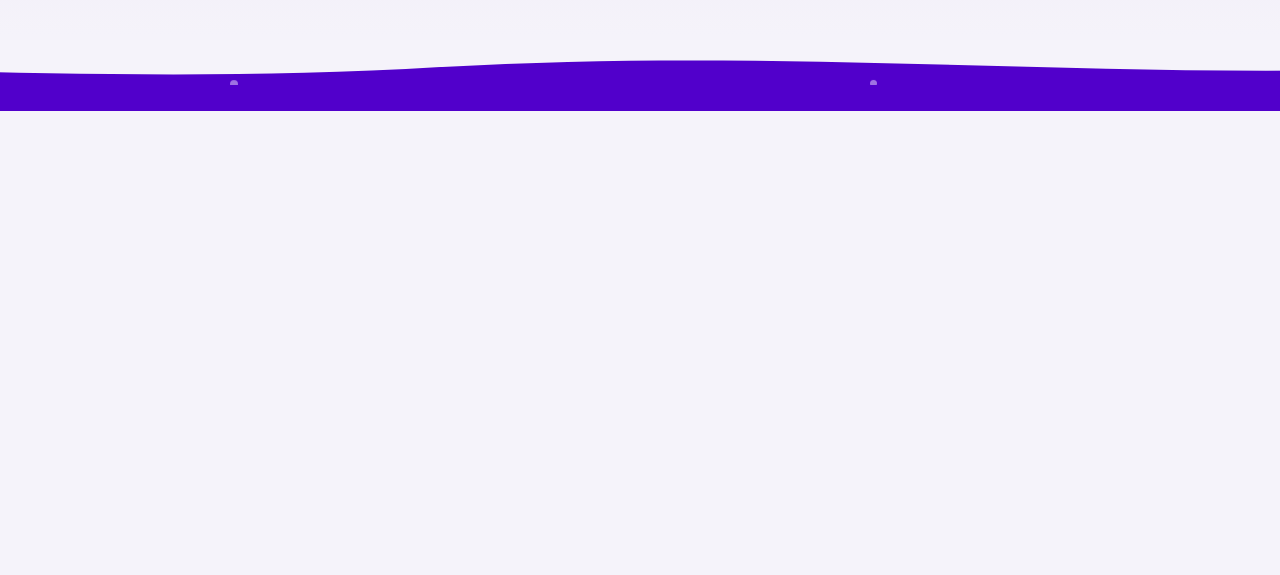
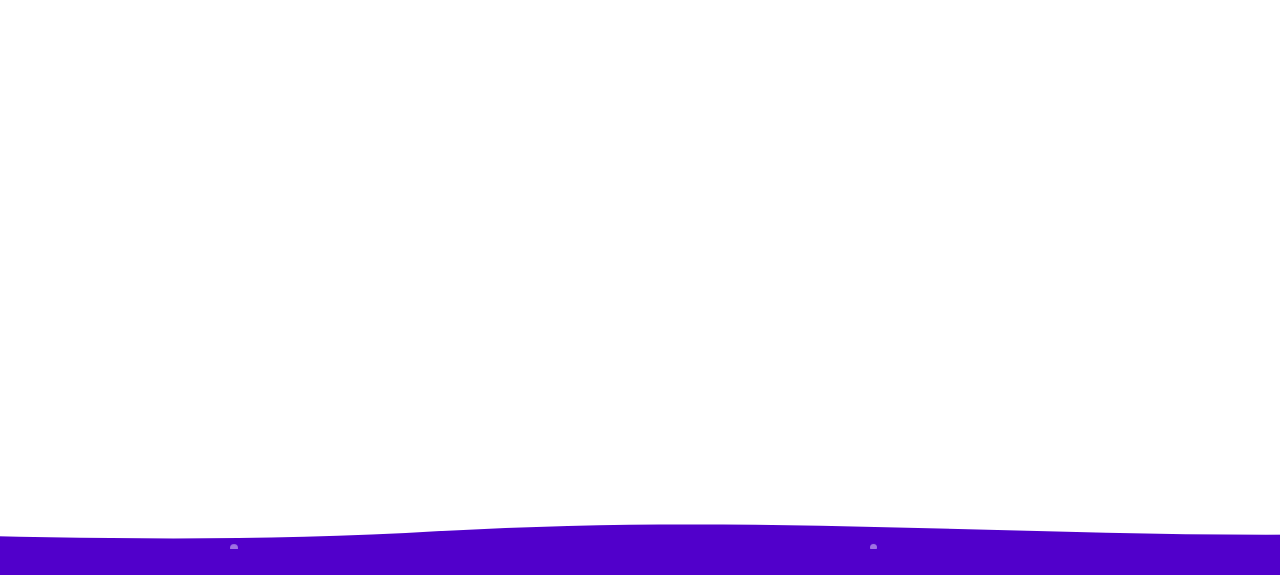
Before and after one commit to Piush-Mandal/accolog.in, a plain HTML site: page bottom_animation.html in a window 1280 px wide. Shown: the part 225-800 px from the top of the page. Drawn offline with Linux system fonts and the light colour scheme.

Commit message:
Update bottom_animation.html

```diff
--- a/bottom_animation.html
+++ b/bottom_animation.html
@@ -8,24 +8,30 @@
   html, body{
     margin:0; padding:0;
     width:100%;
+    height:100%;
     overflow:hidden;
-    background:#F5F3FA;
+    background:transparent;
   }
   *{ box-sizing:border-box; }
 
-  /* Very thin bottom strip - fixed px only. This is a DECORATIVE design
-     meant to sit at the very bottom of the screen, its bottom edge
-     blending straight into the solid system navigation bar colour
-     (#5100CB), the same way the status-bar strip blends at the top. */
+  /* Wrapper fills the entire container height. The bottom-strip is
+     pinned with position:absolute + bottom:0, so no matter how tall
+     the WebViewer actually is, this design always sticks to the real
+     bottom edge - never floats in the middle. */
+  .wrap{
+    position:relative;
+    width:100%;
+    height:100%;
+  }
+
   .bottom-strip{
-    position:relative;
+    position:absolute;
+    left:0; right:0; bottom:0;
     width:100%;
     height:76px;
     overflow:hidden;
-    background:#F5F3FA;
   }
 
-  /* Soft wavy crest rising up from the bottom */
   .bottom-strip svg{
     position:absolute;
     bottom:0;
@@ -39,7 +45,6 @@
     100%{ transform:translateX(-50%); }
   }
 
-  /* Small floating accents inside the wave */
   .dot{
     position:absolute;
     border-radius:50%;
@@ -51,26 +56,17 @@
     50%{ transform:translateY(-3px); }
   }
 
-  /* Solid hand-off block - guarantees a perfect, seamless colour match
-     into the real system navigation bar sitting directly below this. */
   .navmatch{
     position:absolute;
     left:0; right:0; bottom:0;
     height:26px;
     background:#5100CB;
   }
-
-  /* preview backdrop so the thin strip is visible in context */
-  .preview-body{
-    height:260px;
-    background:linear-gradient(180deg,#EDE7F6,#F5F3FA);
-  }
 </style>
 </head>
 <body>
 
-  <div class="preview-body"></div>
-
+  <div class="wrap">
     <div class="bottom-strip">
       <svg viewBox="0 0 800 76" preserveAspectRatio="none">
         <path d="M0,40 C100,15 200,55 320,32 C440,10 540,52 660,28
@@ -89,6 +85,7 @@
 
       <div class="navmatch"></div>
     </div>
+  </div>
 
 </body>
 </html>
```
Lines whose indentation alone changed are shown as unchanged.
